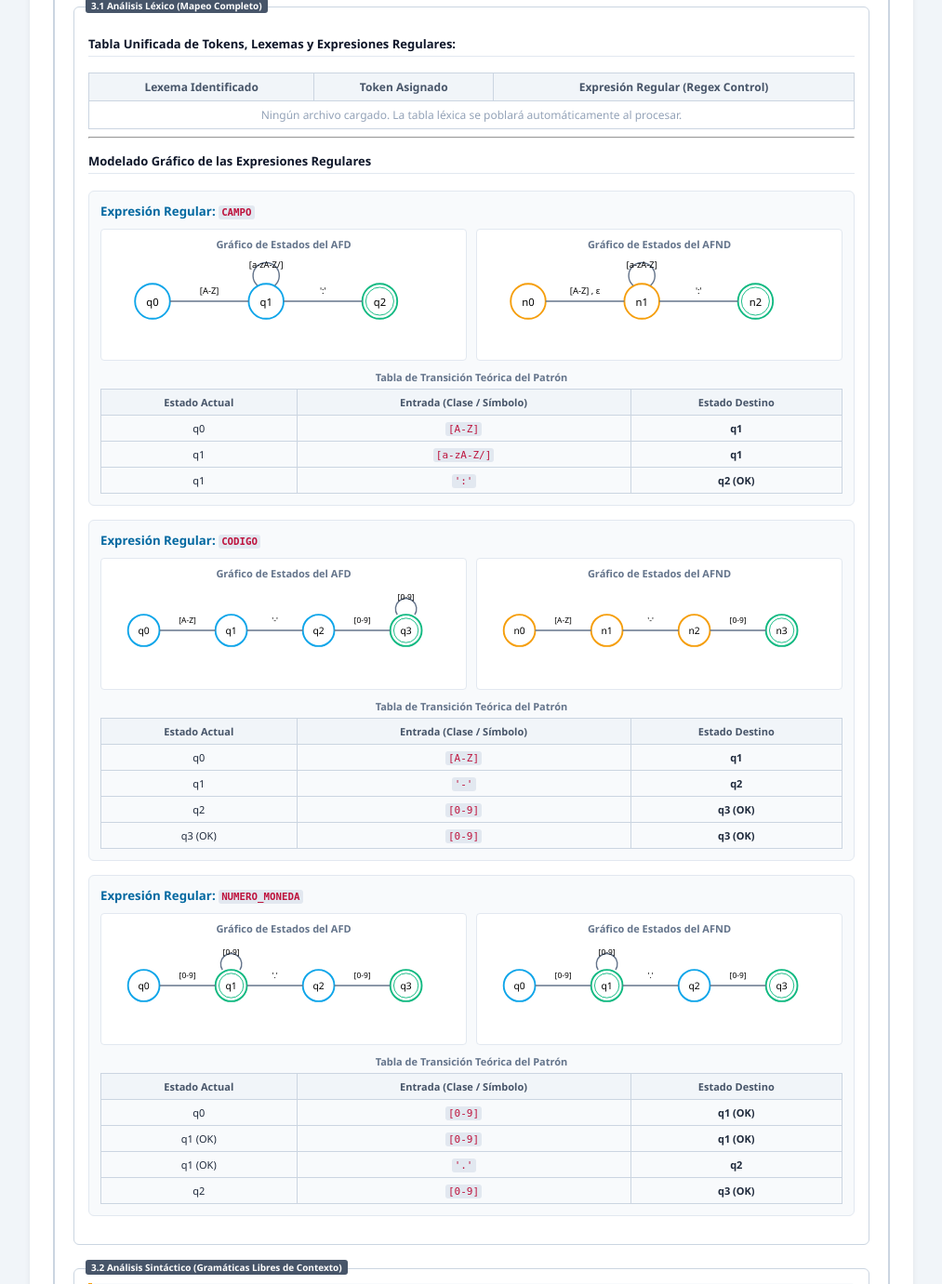
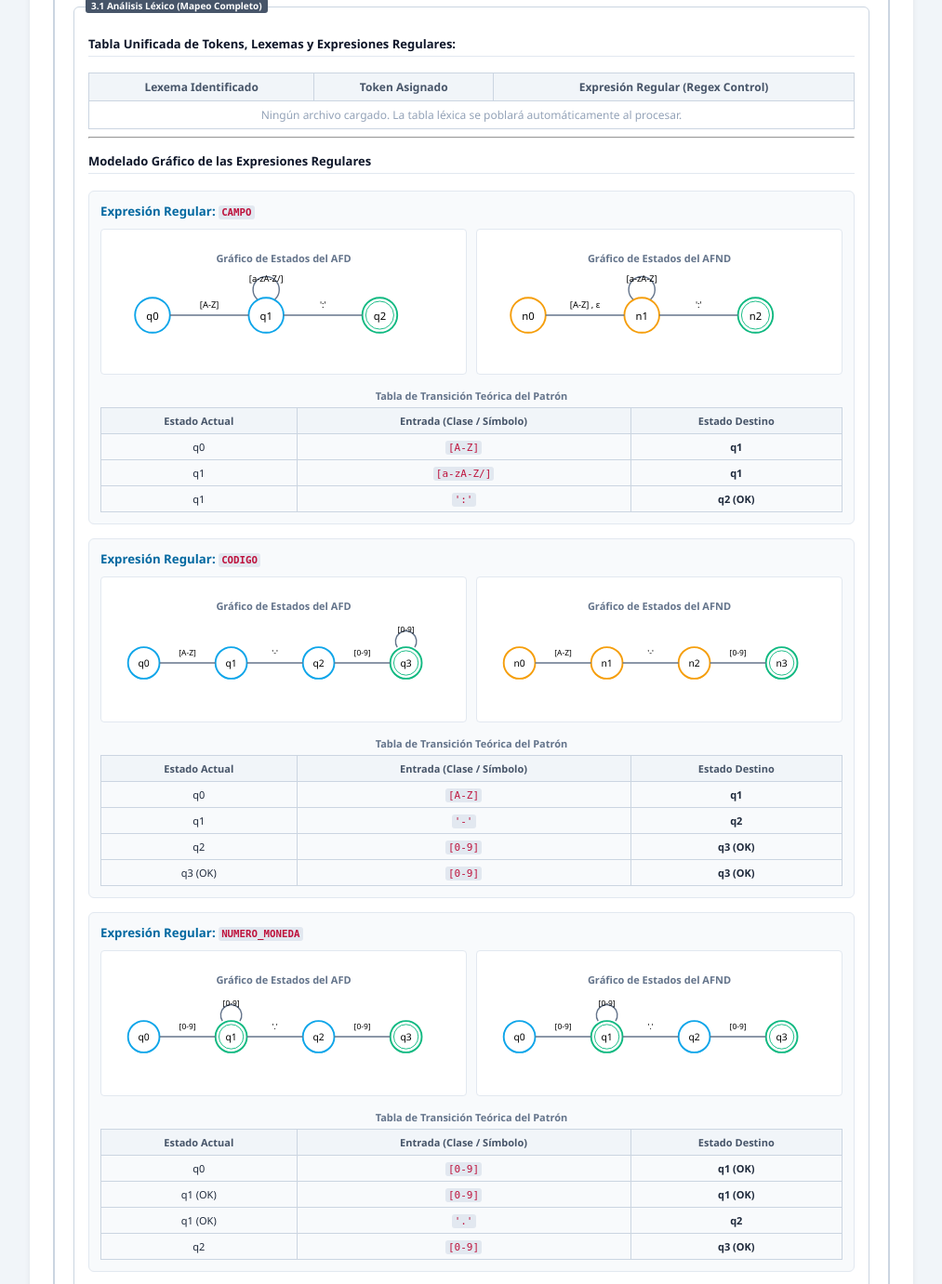
Before and after one commit to Da-Ce29/Proyecto_Final-TC-Grupo_7, a Flask app: page / in a window 1280 px wide. Shown: the part 417-1798 px from the top of the page at 93% size, without its empty margins (133-1146 px from the left). Run offline with Flask 3, Linux system fonts and the light colour scheme.

Commit message:
Adjust h6 margin in style.css
Updated margin for h6 element to improve spacing.

```diff
--- a/static/style.css
+++ b/static/style.css
@@ -18,7 +18,7 @@ body {
 h1 { text-align: center; color: #0284c7; font-size: 24px; margin-bottom: 25px; }
 h3 { font-size: 14px; margin: 5px 0 10px 0; color: #334155; }
 h4 { font-size: 13px; color: #0f172a; border-bottom: 1px solid #e2e8f0; padding-bottom: 4px; margin-top: 15px; }
-h6 { font-size: 11px; text-align: center; margin: 0 0 4px 0; color: #64748b; font-weight: 600; }
+h6 { font-size: 11px; text-align: center; margin: 15px 0 4px 0; color: #64748b; font-weight: 600; }
 
 .seccion-bloque {
     border: 2px solid #cbd5e1;
```
